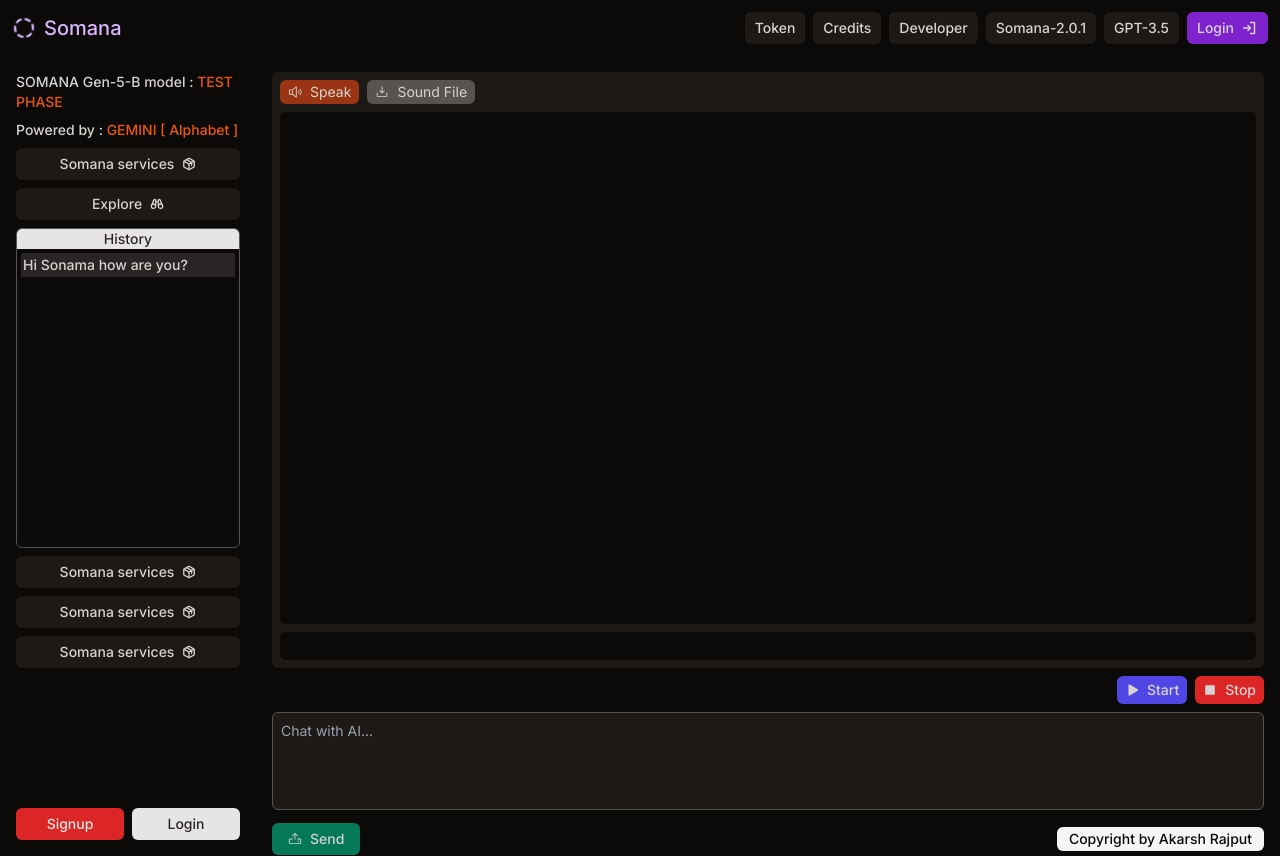
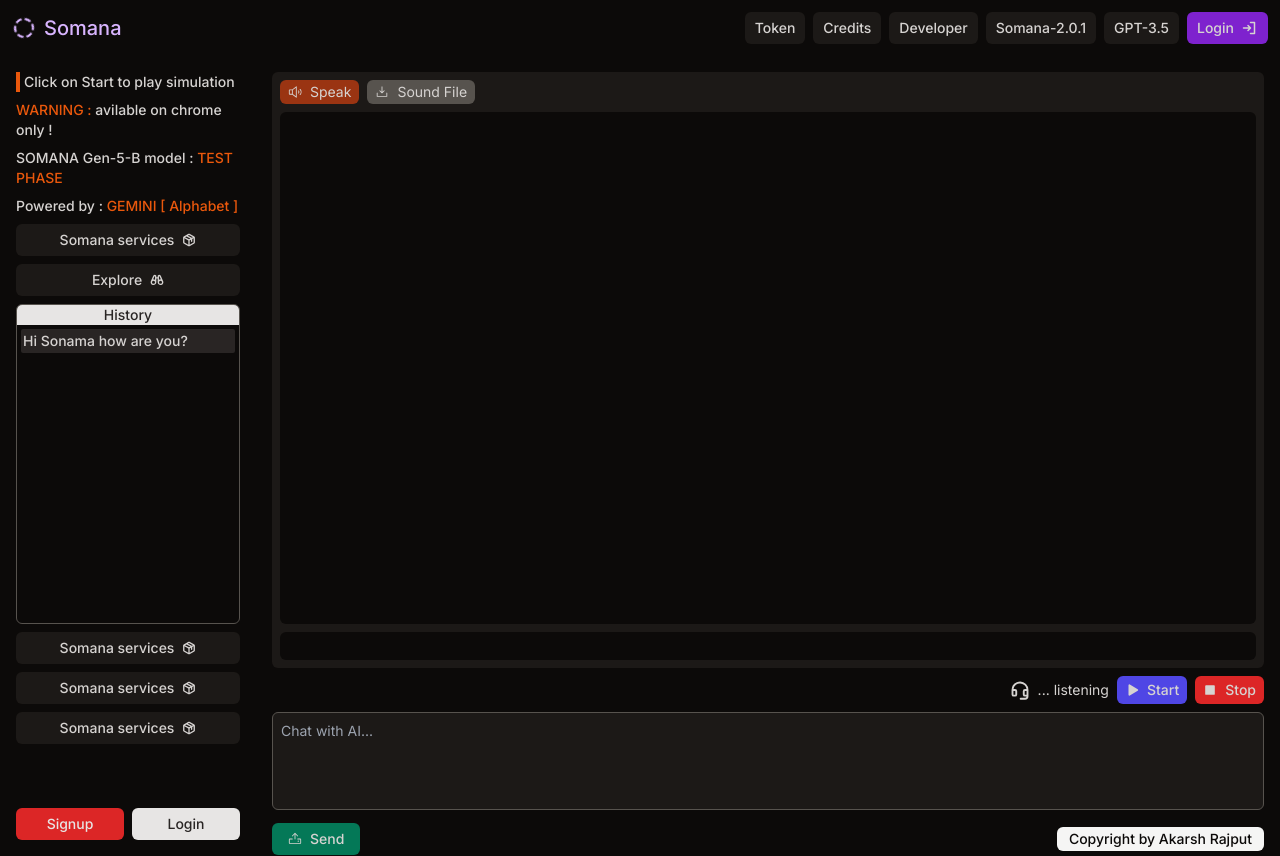
Before and after one commit to akarshrajput/somana-ai, a Next.js app: page / in a window 1280 px wide. Both pictures are taken after a click on the button "Start". Built offline with nearby package versions, Linux system fonts and the light colour scheme.

Commit message:
Update UI

```diff
--- a/components/AskAI.jsx
+++ b/components/AskAI.jsx
@@ -2,6 +2,7 @@
 import React, { useState, useEffect, useRef } from "react";
 import {
   Circle,
+  Headset,
   Play,
   Spinner,
   Stop,
@@ -145,7 +146,9 @@
         <div className="self-end flex items-center gap-2 px-2">
           {listening && (
             <div className="flex items-center gap-2">
-              <Circle className="size-4 animate-ping mr-4" weight="bold" />
+              {/* <Circle className="size-4 animate-ping mr-4" weight="bold" /> */}
+              <Headset weight="bold" className="size-5" />
+              ... listening
             </div>
           )}
           <button
--- a/components/SideBar.jsx
+++ b/components/SideBar.jsx
@@ -6,6 +6,13 @@
     <div className="p-4 font-medium w-full h-full">
       <div className="flex flex-col gap-2 h-full ">
         <div className="flex flex-col gap-2">
+          <p className="border-l-4 pl-1 border-orange-600">
+            Click on Start to play simulation
+          </p>
+          <p>
+            <mark className=" bg-transparent text-orange-600">WARNING :</mark>{" "}
+            avilable on chrome only !
+          </p>
           <p>
             SOMANA Gen-5-B model :
             <mark className=" bg-transparent text-orange-600"> TEST PHASE</mark>
```
